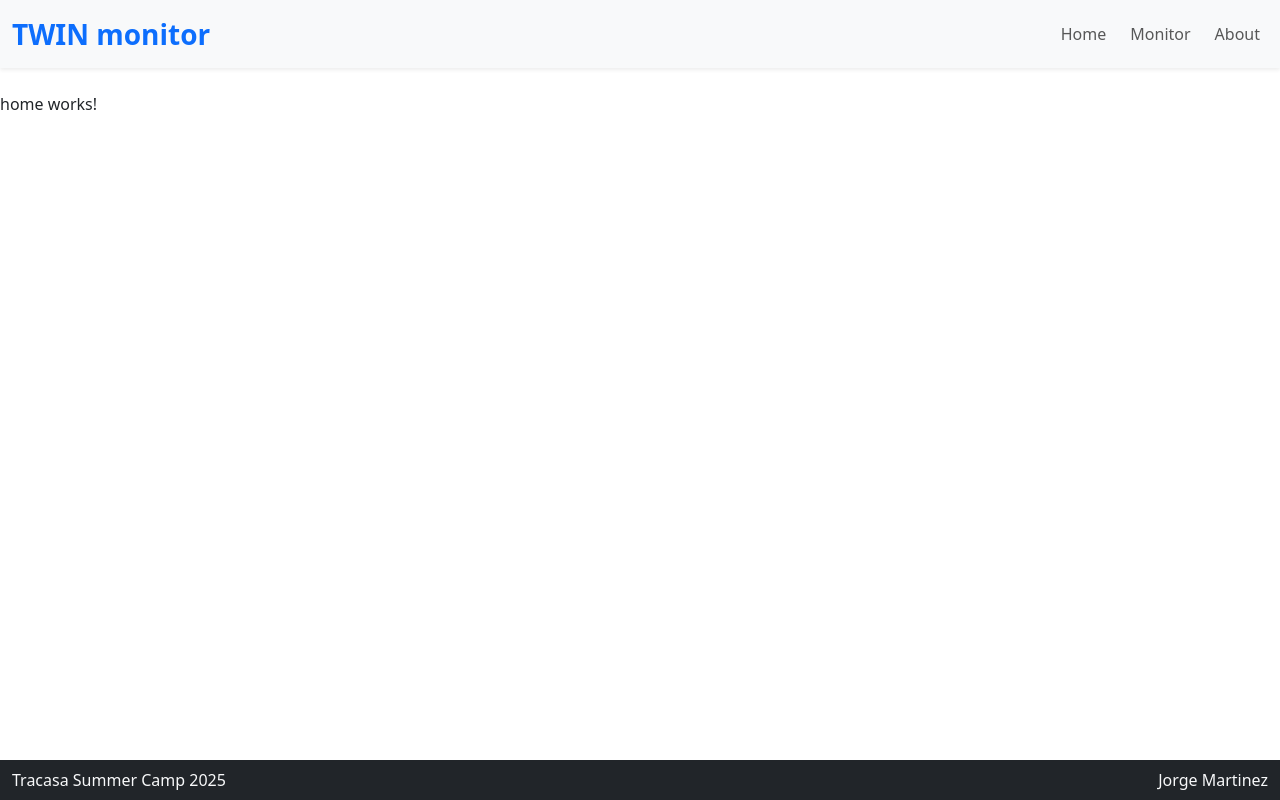
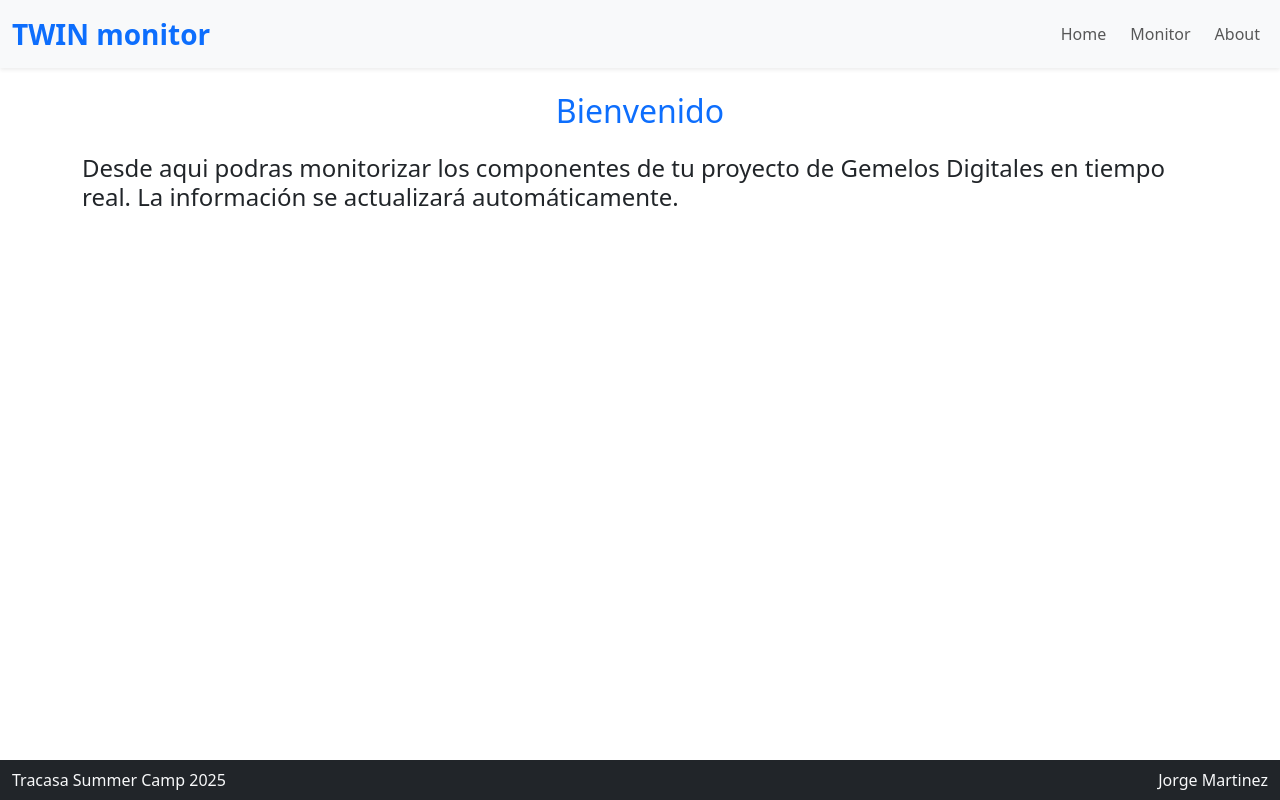
Before and after one commit to Jorge-Martinez82/SummerCamp25ProyectoPersonal, an Angular app in the folder Angular/ProyectoTwinFrontend/: page / in a window 1280 px wide. Built offline with nearby package versions, Linux system fonts and the light colour scheme.

Commit message:
feat: update home component with welcome message and real-time monitoring information

```diff
--- a/Angular/ProyectoTwinFrontend/src/app/pages/home/home.html
+++ b/Angular/ProyectoTwinFrontend/src/app/pages/home/home.html
@@ -1 +1,4 @@
-<p>home works!</p>
+<div class="container mt-4">
+    <h2 class="text-primary text-center">Bienvenido</h2>
+    <h4 class="mt-4">Desde aqui podras monitorizar los componentes de tu proyecto de Gemelos Digitales en tiempo real. La información se actualizará automáticamente.</h4>
+</div>
```
